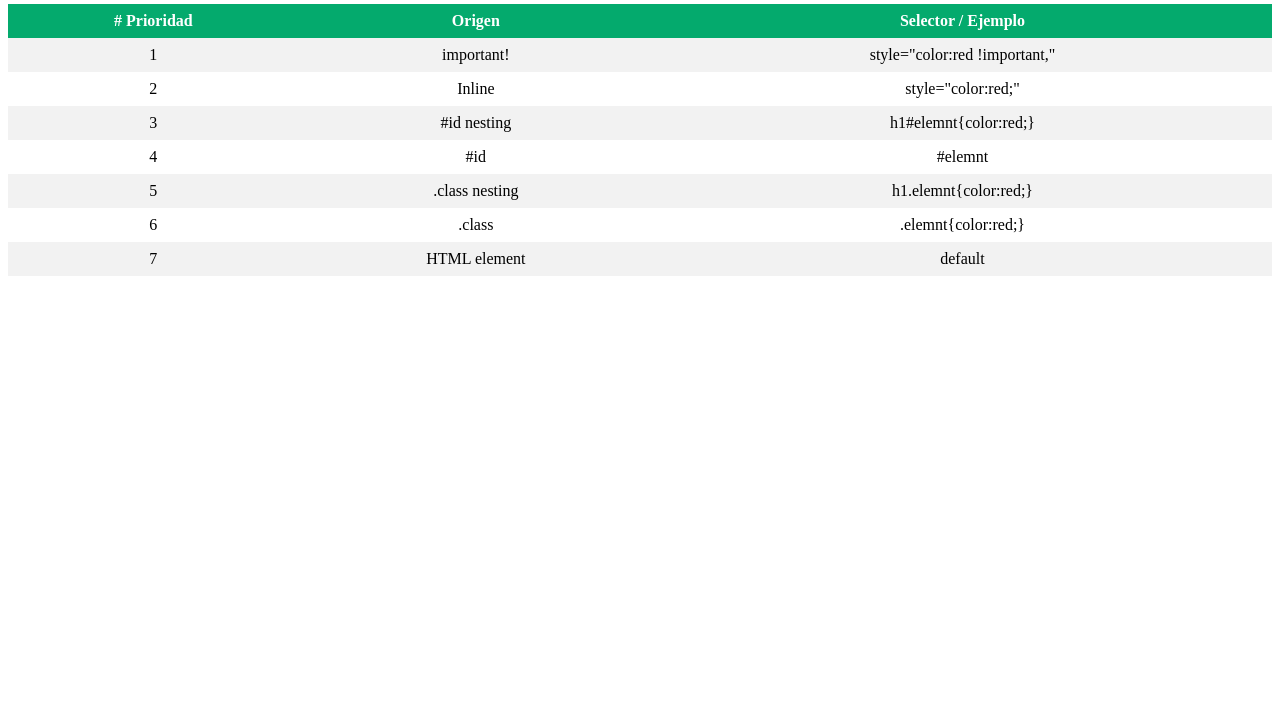
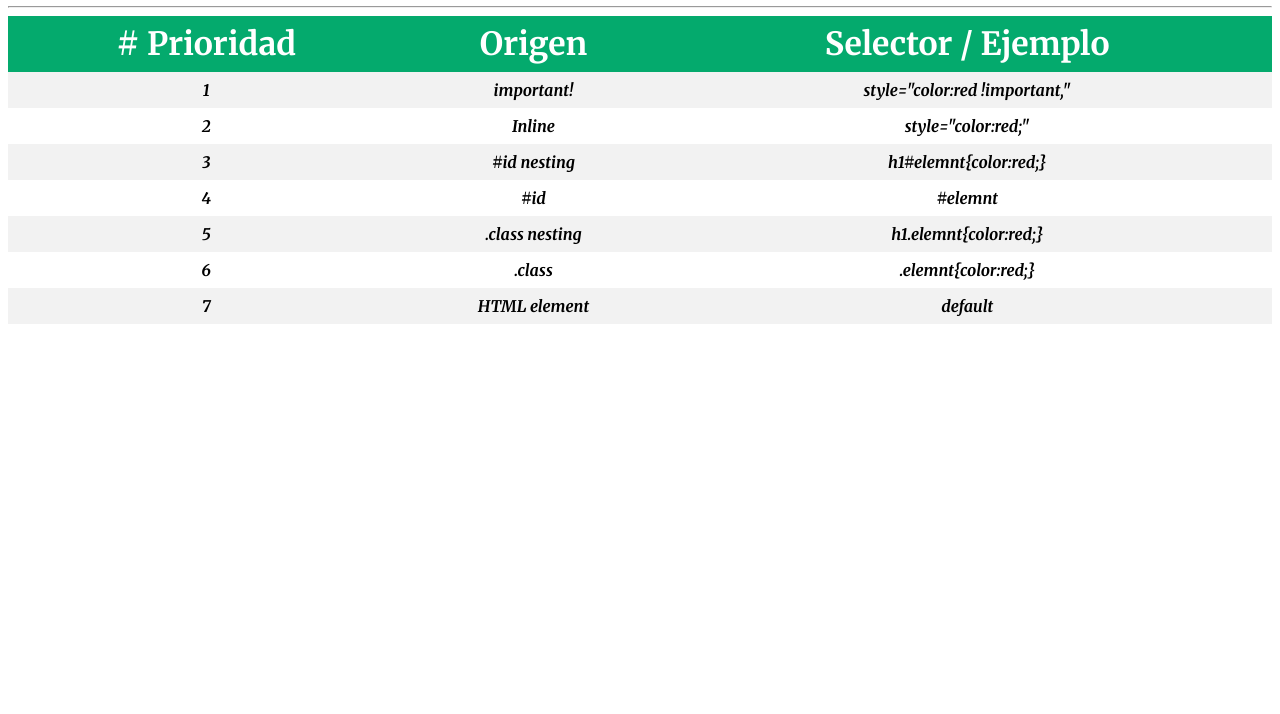
Before and after one commit to FrontEdd/rep-codigo-16, a plain HTML site: page sem1/cssPrioridades.html in a window 1280 px wide. Shown: the part 86-800 px from the top of the page. Drawn offline with Linux system fonts and the light colour scheme.

Commit message:
Mejoramos estilos de tabla de prioridades

```diff
--- a/sem1/cssPrioridades.html
+++ b/sem1/cssPrioridades.html
@@ -5,6 +5,16 @@
     <meta http-equiv="X-UA-Compatible" content="IE=edge">
     <meta name="viewport" content="width=device-width, initial-scale=1.0">
     <title>Tabla de prioridades</title>
+    <link rel="preconnect" href="https://fonts.googleapis.com">
+    <link rel="preconnect" href="https://fonts.gstatic.com" crossorigin>
+    <link
+        href="https://fonts.googleapis.com/css2?family=Prompt:wght@100;200;300;400;500;600;700;800;900&display=swap"
+        rel="stylesheet"
+    >
+    <link
+        href="https://fonts.googleapis.com/css2?family=Merriweather:ital,wght@0,300;0,400;0,700;0,900;1,300;1,400;1,700;1,900&display=swap"
+        rel="stylesheet"
+    >
     <link rel="stylesheet" href="./estilos.css">
 </head>
 <body>
@@ -17,37 +27,37 @@
             <th>Selector / Ejemplo</th>
         </tr>
         <tr>
-            <td>1</td>
+            <td><span class="number">1</span></td>
             <td>important!</td>
             <td>style="color:red !important,"</td>
         </tr>
         <tr>
-            <td>2</td>
+            <td><span class="number">2</span></td>
             <td>Inline</td>
             <td>style="color:red;"</td>
         </tr>
         <tr>
-            <td>3</td>
+            <td><span class="number">3</span></td>
             <td>#id nesting</td>
             <td>h1#elemnt{color:red;}</td>
         </tr>
         <tr>
-            <td>4</td>
+            <td><span class="number">4</span></td>
             <td>#id</td>
             <td>#elemnt</td>
         </tr>
         <tr>
-            <td>5</td>
+            <td><span class="number">5</span></td>
             <td>.class nesting</td>
             <td>h1.elemnt{color:red;}</td>
         </tr>
         <tr>
-            <td>6</td>
+            <td><span class="number">6</span></td>
             <td>.class</td>
             <td>.elemnt{color:red;}</td>
         </tr>
         <tr>
-            <td>7</td>
+            <td><span class="number">7</span></td>
             <td>HTML element</td>
             <td>default</td>
         </tr>
--- a/sem1/estilos.css
+++ b/sem1/estilos.css
@@ -1,6 +1,8 @@
 h1 {
     color: gray;
     text-decoration: underline;
+    font-family: 'Prompt';
+    font-weight: 200;
 }
 
 h2 {
@@ -39,4 +41,19 @@ tr:nth-child(even) {
 th {
     background-color: #04AA6D;
     color: white;
+    font-family: 'Merriweather';
+    font-size: 32px;
+    font-weight: 700;
 }
+
+.number {
+    font-family: 'Merriweather';
+    font-weight: 700;
+}
+
+td {
+    font-family: 'Merriweather';
+    font-weight: 700;
+    font-style: italic;
+
+}
```
